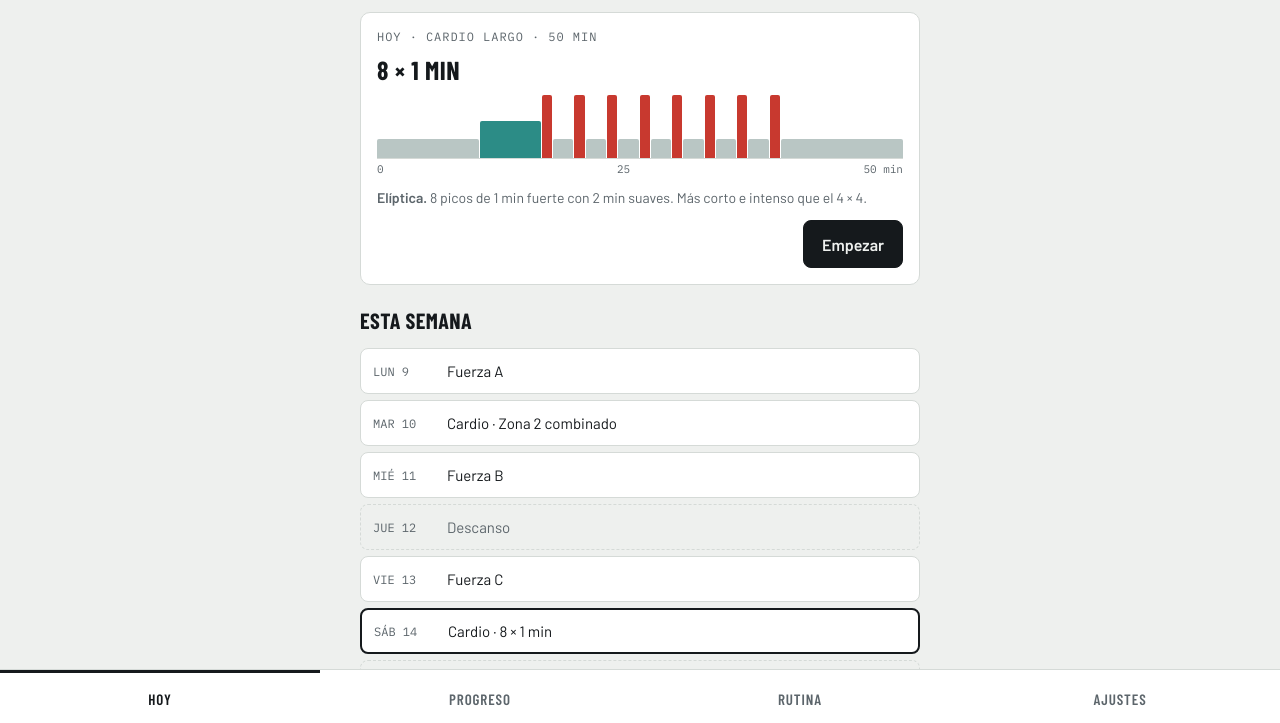
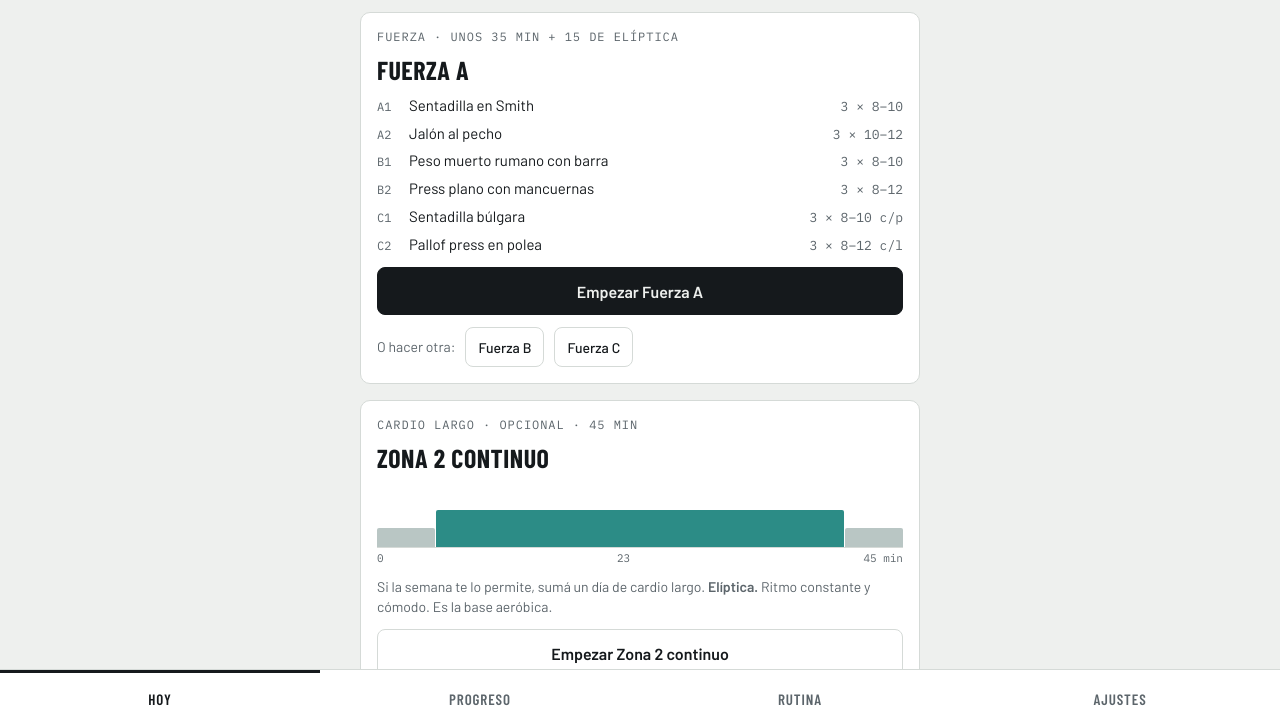
Before and after one commit to matiashm85/rutina, a plain HTML site: page index.html in a window 1280 px wide. Shown: the part 75-798 px from the top of the page. Drawn offline with nearby package versions, Linux system fonts and the light colour scheme.

Commit message:
Sin días fijos: próxima fuerza por rotación, elíptica de 15 min con temporizador y cardio largo opcional
Co-Authored-By: Claude Fable 5.2 <noreply@anthropic.com>

```diff
--- a/app.css
+++ b/app.css
@@ -37,7 +37,7 @@ a{color:var(--accent)}
 button,.btn{font:600 16px var(--f-body);border-radius:8px;border:1px solid var(--line);background:var(--surface);color:var(--ink);
   min-height:48px;padding:0 18px;cursor:pointer;text-decoration:none;display:inline-flex;align-items:center;justify-content:center;gap:8px;touch-action:manipulation}
 button.pri,.btn.pri{background:var(--ink);color:var(--bg);border-color:var(--ink)}
-button.sec{min-height:40px;padding:0 12px;font-size:14px;font-weight:500}
+button.sec,.btn.sec{min-height:40px;padding:0 12px;font-size:14px;font-weight:500}
 button.peligro{color:var(--z4)}
 button:focus-visible,a:focus-visible,input:focus-visible,select:focus-visible,summary:focus-visible{outline:2px solid var(--accent);outline-offset:2px}
 .ancho{width:100%}
--- a/app.js
+++ b/app.js
@@ -26,7 +26,6 @@ const diasEntre = (a, b) => Math.round((Date.UTC(b.getFullYear(), b.getMonth(),
 const corta = s => { const d = deIso(s); return `${d.getDate()}/${d.getMonth() + 1}`; };
 const conDia = s => `${DIAS[deIso(s).getDay()].slice(0, 3)} ${corta(s)}`;
 const mmss = s => { s = Math.max(0, Math.ceil(s)); return `${Math.floor(s / 60)}:${String(s % 60).padStart(2, '0')}`; };
-const semCardio = d => { const n = Math.floor(diasEntre(new Date(2024, 0, 1), lunes(d)) / 7); return ((n + (st.ajustes.cardioSwap ? 1 : 0)) % 2) + 1; };
 const semCiclo = () => st.ciclo.inicio ? Math.floor(diasEntre(lunes(deIso(st.ciclo.inicio)), lunes(new Date())) / 7) + 1 : 0;
 
 /* ---------- Rutina ---------- */
@@ -41,15 +40,11 @@ const items = k => bloques(k).flatMap((b, bi) => b.map(it => ({ ...it, bi, opc:
 const fmtRx = it => `${it.series} × ${it.min === it.max ? it.min : it.min + '–' + it.max}${it.unidad === 's' ? ' s' : ''}${it.por_lado ? (it.por_lado === 'pierna' ? ' c/p' : ' c/l') : ''}`;
 const totalCardio = v => v.seg.reduce((a, s) => a + s[0], 0);
 
-function plan(d) {
-  const dia = DIAS[d.getDay()];
-  const k = Object.keys(ses()).find(k => ses()[k].dia === dia);
-  if (k) return { tipo: 'fuerza', k };
-  const w = semCardio(d), C = DATA.cardio_largo;
-  const c = Object.keys(C).find(c => C[c].day === dia && C[c].w === w);
-  return c ? { tipo: 'cardio', k: c } : { tipo: 'descanso' };
-}
-const hecho = (fecha, k) => st.logs.some(l => l.fecha === fecha && l.sesion === k);
+const LARGOS = ['T1', 'S1', 'T2', 'S2'];
+const ultimoDe = f => { for (let i = st.logs.length - 1; i >= 0; i--) if (f(st.logs[i])) return st.logs[i]; return null; };
+function proxFuerza() { const ks = Object.keys(ses()), u = ultimoDe(l => l.tipo === 'fuerza'), i = u ? ks.indexOf(u.sesion) : -1; return ks[(i + 1) % ks.length]; }
+function proxCardio() { const u = ultimoDe(l => l.tipo === 'cardio' && LARGOS.includes(l.sesion)), i = u ? LARGOS.indexOf(u.sesion) : -1; return LARGOS[(i + 1) % LARGOS.length]; }
+const elipticaHecha = l => l.eliptica || st.logs.some(x => x.tipo === 'cardio' && x.sesion === 'Z15' && x.fecha === l.fecha);
 
 const fcmax = () => st.ajustes.fcmax || 220 - st.ajustes.edad;
 function zona(z) {
@@ -131,37 +126,31 @@ function perfil(v, marcador) {
 function listaSesion(k) {
   return `<ul class="lista">${items(k).map(it => `<li><span class="code">${it.codigo}</span><span>${esc(lib(it.ejercicio).n)}</span><span class="rx">${fmtRx(it)}</span></li>`).join('')}</ul>`;
 }
-function tarjetaPlan(p, fecha) {
-  if (p.tipo === 'descanso') return `<section class="card plan"><span class="eyebrow">Hoy</span><h3>Descanso</h3><p class="nota">Caminar o estirar si querés. Si te quedó una sesión pendiente no la recuperes: seguí con la que toca.</p></section>`;
-  const ok = hecho(fecha, p.k);
-  if (p.tipo === 'fuerza') {
-    const enCurso = st.draft?.sesion === p.k;
-    return `<section class="card plan"><span class="eyebrow">Hoy · unos 35 min + 15 de elíptica</span><h3>Fuerza ${p.k}</h3>${listaSesion(p.k)}
-    <div class="fila fin">${ok ? '<span class="hecha">Hecha hoy</span>' : '<span></span>'}<a class="btn pri" href="#entrenar/${p.k}">${enCurso ? 'Continuar' : ok ? 'Repetir' : 'Empezar'}</a></div></section>`;
-  }
-  const v = DATA.cardio_largo[p.k];
-  return `<section class="card plan"><span class="eyebrow">Hoy · cardio largo · ${totalCardio(v)} min</span><h3>${esc(v.name)}</h3>${perfil(v)}
-  <p class="nota"><b>${esc(v.equip)}.</b> ${esc(v.desc)}</p>
-  <div class="fila fin">${ok ? '<span class="hecha">Hecho hoy</span>' : '<span></span>'}<a class="btn pri" href="#cardio/${p.k}">${st.cardio?.key === p.k ? 'Continuar' : ok ? 'Repetir' : 'Empezar'}</a></div></section>`;
-}
 function vHoy() {
-  const hoy = new Date(), f = iso(hoy), p = plan(hoy), n = semCiclo();
+  const hoy = new Date(), f = iso(hoy), n = semCiclo(), C = DATA.cardio_largo;
+  const k = st.draft?.sesion || proxFuerza(), otras = Object.keys(ses()).filter(x => x !== k);
+  const hoyF = st.logs.filter(l => l.fecha === f && l.tipo === 'fuerza');
   let h = `<header class="top"><span class="eyebrow">${n ? `Ciclo actual · semana ${n}` : 'Rutina Full Body · 6 patrones'}</span><h1>${DIAS[hoy.getDay()]} ${hoy.getDate()} de ${MESES[hoy.getMonth()]}</h1></header>`;
-  if (st.draft && !(p.tipo === 'fuerza' && p.k === st.draft.sesion)) h += `<section class="card aviso"><p>Tenés la sesión <b>Fuerza ${st.draft.sesion}</b> sin terminar.</p><a class="btn" href="#entrenar/${st.draft.sesion}">Continuar</a></section>`;
-  if (st.cardio && !(p.tipo === 'cardio' && p.k === st.cardio.key)) h += `<section class="card aviso"><p>Tenés un cardio en curso.</p><a class="btn" href="#cardio/${st.cardio.key}">Volver al cardio</a></section>`;
+  if (st.cardio) h += `<section class="card aviso"><p>Tenés <b>${esc(C[st.cardio.key].name)}</b> en curso.</p><a class="btn" href="#cardio/${st.cardio.key}">Volver al cardio</a></section>`;
   if (n >= 8) h += `<section class="card aviso"><p>${n > 12 ? 'Pasaron más de 12 semanas con los mismos ejercicios: toca rotar.' : `Vas por la semana ${n}: entre la 8 y la 12 conviene rotar ejercicios.`}</p><a class="btn" href="#rutina">Ver rutina</a></section>`;
-  h += tarjetaPlan(p, f);
-  h += '<h2>Esta semana</h2><div class="semana">';
-  const l = lunes(hoy);
-  for (let i = 0; i < 7; i++) {
-    const d = new Date(l); d.setDate(l.getDate() + i);
-    const q = plan(d), fd = iso(d), ok = q.tipo !== 'descanso' && hecho(fd, q.k);
-    const lbl = q.tipo === 'fuerza' ? `Fuerza ${q.k}` : q.tipo === 'cardio' ? `Cardio · ${DATA.cardio_largo[q.k].name}` : 'Descanso';
-    const href = q.tipo === 'fuerza' ? `#entrenar/${q.k}` : q.tipo === 'cardio' ? `#cardio/${q.k}` : '';
-    const tag = href ? `a href="${href}"` : 'div';
-    h += `<${tag} class="dia ${fd === f ? 'hoy' : ''} ${q.tipo}"><span class="dn">${DIAS[d.getDay()].slice(0, 3)} ${d.getDate()}</span><span>${esc(lbl)}</span><span class="de">${ok ? 'Hecha' : ''}</span></${href ? 'a' : 'div'}>`;
-  }
-  return h + '</div>';
+  const pend = !st.draft && hoyF.find(l => !elipticaHecha(l));
+  if (pend) h += `<section class="card aviso"><p>Hoy hiciste <b>Fuerza ${pend.sesion}</b>. Te falta la elíptica de 15 min.</p><div class="fila"><button type="button" class="pri" data-a="e-ini">Empezar elíptica</button><button type="button" data-a="e-hecha" data-id="${pend.id}">Ya la hice</button></div></section>`;
+  h += `<section class="card plan"><span class="eyebrow">${st.draft ? 'Sesión en curso' : hoyF.length ? 'La próxima fuerza' : 'Fuerza · unos 35 min + 15 de elíptica'}</span><h3>Fuerza ${k}</h3>${listaSesion(k)}
+    <a class="btn pri" href="#entrenar/${k}">${st.draft ? 'Continuar' : 'Empezar Fuerza ' + k}</a>
+    ${st.draft ? '' : `<div class="fila"><span class="nota">O hacer otra:</span>${otras.map(o => `<a class="btn sec" href="#entrenar/${o}">Fuerza ${o}</a>`).join('')}</div>`}</section>`;
+  const c = proxCardio(), v = C[c];
+  h += `<section class="card plan"><span class="eyebrow">Cardio largo · opcional · ${totalCardio(v)} min</span><h3>${esc(v.name)}</h3>${perfil(v)}
+    <p class="nota">Si la semana te lo permite, sumá un día de cardio largo. <b>${esc(v.equip)}.</b> ${esc(v.desc)}</p>
+    <a class="btn" href="#cardio/${c}">Empezar ${esc(v.name)}</a>
+    <div class="fila"><span class="nota">O elegir otro:</span>${LARGOS.filter(x => x !== c).map(o => `<a class="btn sec" href="#cardio/${o}">${esc(C[o].name)}</a>`).join('')}</div></section>`;
+  const a = iso(lunes(hoy)), sem = st.logs.filter(l => l.fecha >= a);
+  const nf = sem.filter(l => l.tipo === 'fuerza').length, nl = sem.filter(l => l.tipo === 'cardio' && LARGOS.includes(l.sesion)).length;
+  const min = sem.reduce((s, l) => s + (l.tipo === 'cardio' ? l.min : l.eliptica ? 15 : 0), 0);
+  h += `<h2>Esta semana</h2><section class="card"><div class="fila fin"><span>Días de fuerza</span><b class="num">${nf} de 3</b></div><div class="fila fin"><span>Cardio largo</span><b class="num">${nl}</b></div><div class="fila fin"><span>Cardio en total</span><b class="num">${min} min</b></div>`;
+  if (!sem.length) h += '<p class="nota">Todavía no entrenaste esta semana. El método pide 2 o 3 días de fuerza, los que puedas.</p>';
+  h += '</section>';
+  if (sem.length) h += `<div class="semana">${sem.map(l => `<div class="dia"><span class="dn">${DIAS[deIso(l.fecha).getDay()].slice(0, 3)} ${deIso(l.fecha).getDate()}</span><span>${l.tipo === 'fuerza' ? `Fuerza ${l.sesion}${l.eliptica ? ' + elíptica' : ''}` : esc(C[l.sesion]?.name || 'Cardio')}</span><span class="de">${l.min} min</span></div>`).join('')}</div>`;
+  return h;
 }
 
 /* ---------- Vista: Entrenar ---------- */
@@ -200,13 +189,13 @@ function vEntrenar(k) {
   if (st.draft && st.draft.sesion !== k) return `<header class="top"><a class="back" href="#hoy">‹ Hoy</a><h1>Fuerza ${k}</h1></header>
     <section class="card aviso"><p>Tenés la sesión <b>Fuerza ${st.draft.sesion}</b> sin terminar. Terminala o descartala antes de empezar otra.</p>
     <div class="fila"><a class="btn pri" href="#entrenar/${st.draft.sesion}">Ir a Fuerza ${st.draft.sesion}</a><button type="button" class="peligro" data-a="descartar" data-k="${k}">Descartarla</button></div></section>`;
-  const d = st.draft, sig = siguiente(k), z2 = zona(2).lpm;
-  let h = `<header class="top"><a class="back" href="#hoy">‹ Hoy</a><span class="eyebrow">${S.dia} · descanso de ${st.ajustes.descanso} s entre vueltas</span><h1>Fuerza ${k}</h1></header>
+  const d = st.draft, sig = siguiente(k);
+  let h = `<header class="top"><a class="back" href="#hoy">‹ Hoy</a><span class="eyebrow">Descanso de ${st.ajustes.descanso} s entre vueltas</span><h1>Fuerza ${k}</h1></header>
   <p class="nota">Calentamiento: 4 min de elíptica suave y una serie liviana del primer ejercicio. En cada bloque alternás los dos ejercicios; el descanso arranca solo al completar la vuelta.</p>`;
   bloques(k).forEach((b, bi) => {
     h += `<section class="bloque" data-k="${k}"><h2>Bloque ${'ABCD'[bi]}<small>${esOpc(k, bi) ? 'opcional · unos 5 min' : `superserie · ${b[0].series} vueltas`}</small></h2>${b.map(it => exCard(it, d, sig)).join('')}</section>`;
   });
-  h += `<section class="card" data-k="${k}"><label class="check"><input type="checkbox" data-a="eliptica" ${d?.eliptica ? 'checked' : ''}><span>Al terminar: 15 min de elíptica en zona 2 (${z2})</span></label>
+  h += `<section class="card" data-k="${k}"><p class="nota">Al guardar te ofrece los 15 min de elíptica en zona 2 con temporizador.</p>
   <button type="button" class="pri ancho" data-a="terminar" data-k="${k}">Terminar y guardar</button>
   ${d ? `<button type="button" class="peligro ancho" data-a="descartar" data-k="${k}">Descartar sesión</button>` : ''}</section>`;
   return h;
@@ -250,7 +239,8 @@ function vResumen(id) {
   return `<header class="top"><span class="eyebrow">${conDia(l.fecha)} · ${l.min} min${l.eliptica ? ' + 15 de elíptica' : ''}</span><h1>Fuerza ${l.sesion} guardada</h1></header>
   ${subir.length ? `<section class="card"><h3>Para la próxima</h3>${subir.map(e => `<p><b>${esc(lib(e.id)?.n || e.id)}:</b> ${esc(consejo(e.sets, e).replace(/^[^:]+: /, ''))}.</p>`).join('')}</section>` : ''}
   <section class="card"><h3>Lo que hiciste</h3>${l.ejercicios.map(e => `<div class="fila fin"><span>${esc(lib(e.id)?.n || e.id)}</span><span class="num nota">${esc(fmtSets(e.sets, e.unidad))}</span></div>`).join('') || '<p class="nota">Solo elíptica.</p>'}</section>
-  <a class="btn pri" href="#hoy">Listo</a>`;
+  ${elipticaHecha(l) ? '<a class="btn pri" href="#hoy">Listo</a>' : `<section class="card"><h3>Elíptica · 15 min</h3><p class="nota">Zona 2 (${zona(2).lpm}): ritmo cómodo, podés conversar.</p>
+    <button type="button" class="pri" data-a="e-ini">Empezar elíptica</button><button type="button" data-a="e-hecha" data-id="${l.id}">Ya la hice</button><a class="btn" href="#hoy">Hoy no</a></section>`}`;
 }
 
 /* ---------- Vista: Cardio ---------- */
@@ -259,7 +249,7 @@ function vCardio(key) {
   if (!v) return vHoy();
   if (st.cardio && st.cardio.key !== key) { location.replace('#cardio/' + st.cardio.key); return ''; }
   const d = st.cardio;
-  let h = `<header class="top"><a class="back" href="#hoy">‹ Hoy</a><span class="eyebrow">${v.day} · semana ${v.w} · ${totalCardio(v)} min</span><h1>${esc(v.name)}</h1></header>`;
+  let h = `<header class="top"><a class="back" href="#hoy">‹ Hoy</a><span class="eyebrow">${key === 'Z15' ? 'Después de la fuerza' : 'Cardio largo'} · ${totalCardio(v)} min</span><h1>${esc(v.name)}</h1></header>`;
   if (d) h += `<div class="ahora z1" id="cnow" data-k="${key}"><span id="cz"></span><b id="ct">0:00</b><span id="cl"></span></div><p class="nota" id="cnext"></p>`;
   h += `<section class="card">${perfil(v, !!d)}${d ? '<p class="nota num" id="ctot"></p>' : ''}<p class="nota"><b>${esc(v.equip)}.</b> ${esc(v.desc)}</p></section>`;
   if (d) h += `<div class="fila"><button type="button" class="pri" data-a="c-pausa">${d.pausa ? 'Reanudar' : 'Pausar'}</button><button type="button" data-a="c-fin">Terminar antes</button><button type="button" class="peligro" data-a="c-desc">Descartar</button></div>`;
@@ -340,7 +330,7 @@ function volumen() {
   return `<div class="fila fin"><button type="button" class="sec" data-a="sem" data-d="-1" aria-label="Semana anterior">‹</button><span class="eyebrow">Semana del ${corta(a)} al ${corta(b)}</span><button type="button" class="sec" data-a="sem" data-d="1" ${selSem >= 0 ? 'disabled' : ''} aria-label="Semana siguiente">›</button></div>
   <div class="vol">${Object.entries(PATRONES).map(([p, n]) => `<span>${n}</span><div class="pista"><div class="barra" style="width:${(hechas[p] || 0) / max * 100}%"></div><div class="meta" style="left:calc(${(meta[p] || 0) / max * 100}% - 1px)"></div></div><span class="val">${hechas[p] || 0} / ${meta[p] || 0}</span>`).join('')}</div>
   <div class="leyenda"><span><i style="width:16px;height:10px;background:var(--accent);border-radius:0 3px 3px 0"></i>series hechas</span><span><i style="width:2px;height:14px;background:var(--ink)"></i>series planificadas</span></div>
-  <p class="nota">Cardio en la semana: <b class="num">${cardio} min</b> (el plan da 140–145).</p>`;
+  <p class="nota">Cardio en la semana: <b class="num">${cardio} min</b>.</p>`;
 }
 function vProgreso() {
   const fuerza = st.logs.filter(l => l.tipo === 'fuerza');
@@ -397,7 +387,7 @@ function vRutina() {
   let h = `<header class="top"><span class="eyebrow">${n ? `Ciclo iniciado el ${corta(st.ciclo.inicio)} · semana ${n}` : 'El ciclo arranca con tu primera sesión'}</span><h1>Rutina</h1></header>
   <p class="nota">Mantené los mismos ejercicios 8–12 semanas y después rotalos por otros del mismo patrón. La rotación solo usa equipos que hay en tu gimnasio.</p>`;
   for (const k of Object.keys(ses())) {
-    h += `<section class="card"><h3>Fuerza ${k} · ${ses()[k].dia}</h3><div>`;
+    h += `<section class="card"><h3>Fuerza ${k}</h3><div>`;
     bloques(k).forEach((b, bi) => {
       h += `<div class="sep">Bloque ${'ABCD'[bi]}${esOpc(k, bi) ? ' · opcional' : ''}</div>` + b.map(it => `<div class="slot"><span class="code">${it.codigo}</span><span>${esc(lib(it.ejercicio).n)}<small>${PATRONES[it.patron]} · ${fmtRx(it)}</small></span><button type="button" class="sec" data-a="cambiar" data-k="${k}" data-c="${it.codigo}">Cambiar</button></div>`).join('');
     });
@@ -437,7 +427,7 @@ const enCurso = () => { if (st.draft) { toast('Terminá o descartá la sesión e
 
 /* ---------- Vista: Ajustes ---------- */
 function vAjustes() {
-  const a = st.ajustes, hoy = new Date();
+  const a = st.ajustes;
   return `<header class="top"><span class="eyebrow">Los datos se guardan solo en este celular</span><h1>Ajustes</h1></header>
   <section class="card"><h3>Entrenamiento</h3>
     <div class="campo-l">Descanso entre vueltas<div class="seg">${[60, 75, 90].map(s => `<button type="button" data-a="descanso" data-v="${s}" class="${a.descanso === s ? 'on' : ''}">${s} s</button>`).join('')}</div></div>
@@ -447,7 +437,6 @@ function vAjustes() {
     <label class="campo-l">Edad<input class="campo" type="number" inputmode="numeric" min="15" max="90" data-s="edad" value="${a.edad}"></label>
     <label class="campo-l">FC máxima medida (opcional)<input class="campo" type="number" inputmode="numeric" min="120" max="220" data-s="fcmax" value="${a.fcmax ?? ''}" placeholder="${220 - a.edad} estimada por edad"></label>
     <p class="nota">Zona 2: <b class="num">${zona(2).lpm}</b> · Fuerte: <b class="num">${zona(4).lpm}</b>. La estimación por edad puede variar ±10 lpm; guiate también por la sensación.</p>
-    <div class="fila fin"><span>Esta semana toca el cardio de la <b>semana ${semCardio(hoy)}</b></span><button type="button" class="sec" data-a="swap">Cambiar a la ${semCardio(hoy) === 1 ? 2 : 1}</button></div>
   </section>
   <section class="card"><h3>Respaldo</h3>
     <p class="nota">Si se borran los datos del navegador o cambiás de celular, los registros se pierden. Exportá un respaldo cada tanto${st.respaldo ? ` (último: ${corta(st.respaldo)})` : ''}.</p>
@@ -479,6 +468,8 @@ const A = {
   descartar: b => { if (confirm('¿Descartar la sesión en curso? Se pierden las series marcadas.')) { st.draft = null; st.timerEnd = null; guardar(); render(); tick(); } },
   't-mas': () => { if (st.timerEnd) { st.timerEnd = Math.max(st.timerEnd, Date.now()) + 15000; sono = false; guardar(); tick(); } },
   't-fin': () => pararDescanso(),
+  'e-ini': () => { if (st.cardio && st.cardio.key !== 'Z15') { toast('Ya tenés un cardio en curso'); return; } st.cardio ??= { key: 'Z15', inicio: Date.now(), pausa: null }; segPrev = null; guardar(); location.hash = '#cardio/Z15'; },
+  'e-hecha': b => { const l = st.logs.find(l => l.id === b.dataset.id); if (l) { l.eliptica = true; guardar(); render(); } },
   'c-ini': b => { st.cardio = { key: b.dataset.k, inicio: Date.now(), pausa: null }; segPrev = null; guardar(); render(); },
   'c-pausa': () => { const d = st.cardio; if (d.pausa) { d.inicio += Date.now() - d.pausa; d.pausa = null; } else d.pausa = Date.now(); guardar(); render(); },
   'c-fin': () => { const d = st.cardio, min = Math.round(((d.pausa ?? Date.now()) - d.inicio) / 6e4); if (min < 1) { toast('Todavía no pasó ni un minuto'); return; } if (confirm(`¿Terminar ahora y guardar ${min} min?`)) finCardio(min); },
@@ -493,7 +484,6 @@ const A = {
   original: () => { if (!enCurso() && confirm('¿Volver a los ejercicios originales de la rutina?')) { st.ciclo.sesiones = null; guardar(); render(); } },
   cerrar: () => $('#dlg').close(),
   descanso: b => { st.ajustes.descanso = +b.dataset.v; guardar(); render(); },
-  swap: () => { st.ajustes.cardioSwap = !st.ajustes.cardioSwap; guardar(); render(); },
   exportar,
   'borrar-todo': () => { if (confirm('Se borran todas las sesiones, la rutina modificada y los ajustes de este celular. No se puede deshacer. ¿Borrar?')) { localStorage.removeItem(KEY); cargar(); tick(); location.hash = '#hoy'; render(); } },
 };
@@ -542,6 +532,7 @@ document.addEventListener('visibilitychange', () => { if (document.visibilitySta
   cargar();
   try { DATA = await (await fetch('rutina.json')).json(); }
   catch { $('#v').innerHTML = '<p class="nota">No se pudo cargar la rutina. Abrí la app una vez con conexión.</p>'; return; }
+  DATA.cardio_largo.Z15 = { name: 'Elíptica en zona 2', equip: 'Elíptica', seg: [[15, 2]], desc: 'Ritmo constante y cómodo después de la fuerza.' };
   // si la rutina guardada referencia ejercicios que ya no existen, vuelve a la original
   if (st.ciclo.sesiones && !Object.values(st.ciclo.sesiones).every(s => [...s.superseries.flat(), ...(s.opcional || [])].every(it => lib(it.ejercicio)))) st.ciclo.sesiones = null;
   if (st.draft && !ses()[st.draft.sesion]) st.draft = null;
--- a/sw.js
+++ b/sw.js
@@ -1,6 +1,6 @@
 /* Service worker: deja la app disponible sin conexión.
    Subir VERSION cada vez que cambian los archivos para que los celulares tomen la versión nueva. */
-const VERSION = 'rfb-1';
+const VERSION = 'rfb-2';
 const ARCHIVOS = [
   './', 'index.html', 'app.css', 'app.js', 'figuras.js', 'rutina.json', 'manifest.webmanifest',
   'icon-192.png', 'icon-512.png', 'icon-maskable-512.png',
```
Also changed, not shown: 1 other file.
